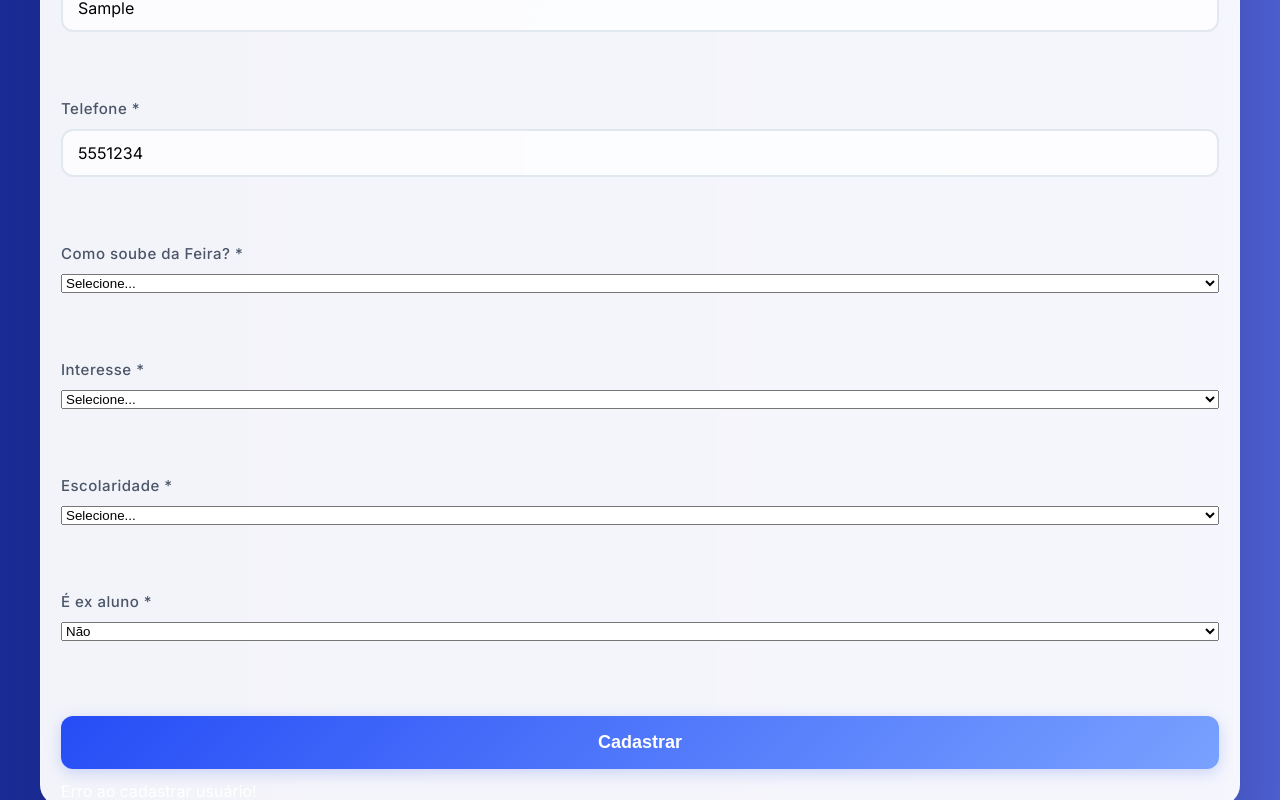
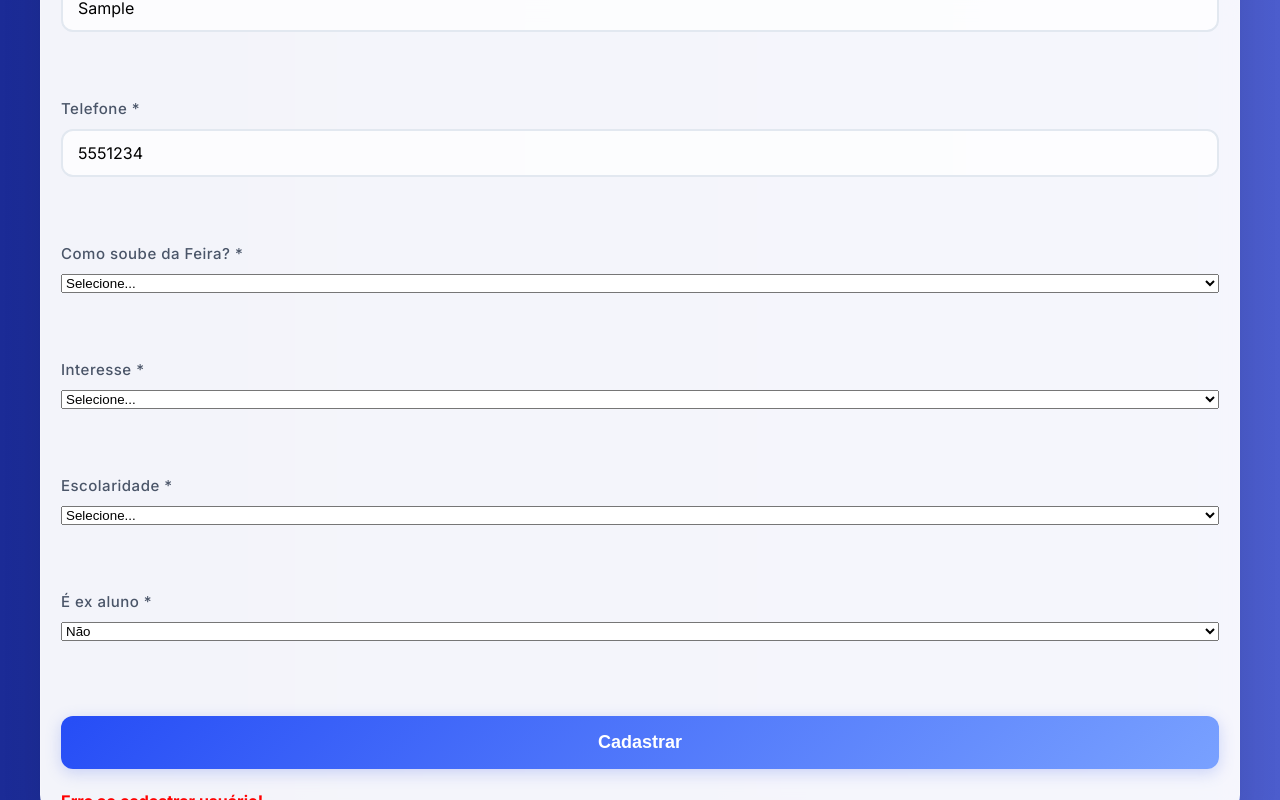
Before and after one commit to Gustavooxx/FeiraProfissoes, a React (Vite) app: page /Login in a window 1280 px wide. Both pictures are taken after typing "Sample", "name@example.com", "Sample", "Sample", "5551234" into the empty fields and a click on the button "Cadastrar". Shown: the part 574-1374 px from the top of the page. Built offline with nearby package versions, Linux system fonts and the light colour scheme; no server answers.

Commit message:
mensagem de sucesso!

```diff
--- a/src/pages/Login/index.jsx
+++ b/src/pages/Login/index.jsx
@@ -187,7 +187,18 @@ let url = 'http://localhost:5010/cadastro'
                     <button type="submit">Cadastrar</button>
       </form>
 
-      {mensagem && <p>{mensagem}</p>}
+      {mensagem && (
+  <p
+    style={{
+      marginTop: "10px",
+      fontWeight: "bold",
+      color: mensagem.includes("sucesso") ? "green" : "red"
+    }}
+  >
+    {mensagem}
+  </p>
+)}
+
             </div>
         </div>
     )
```
